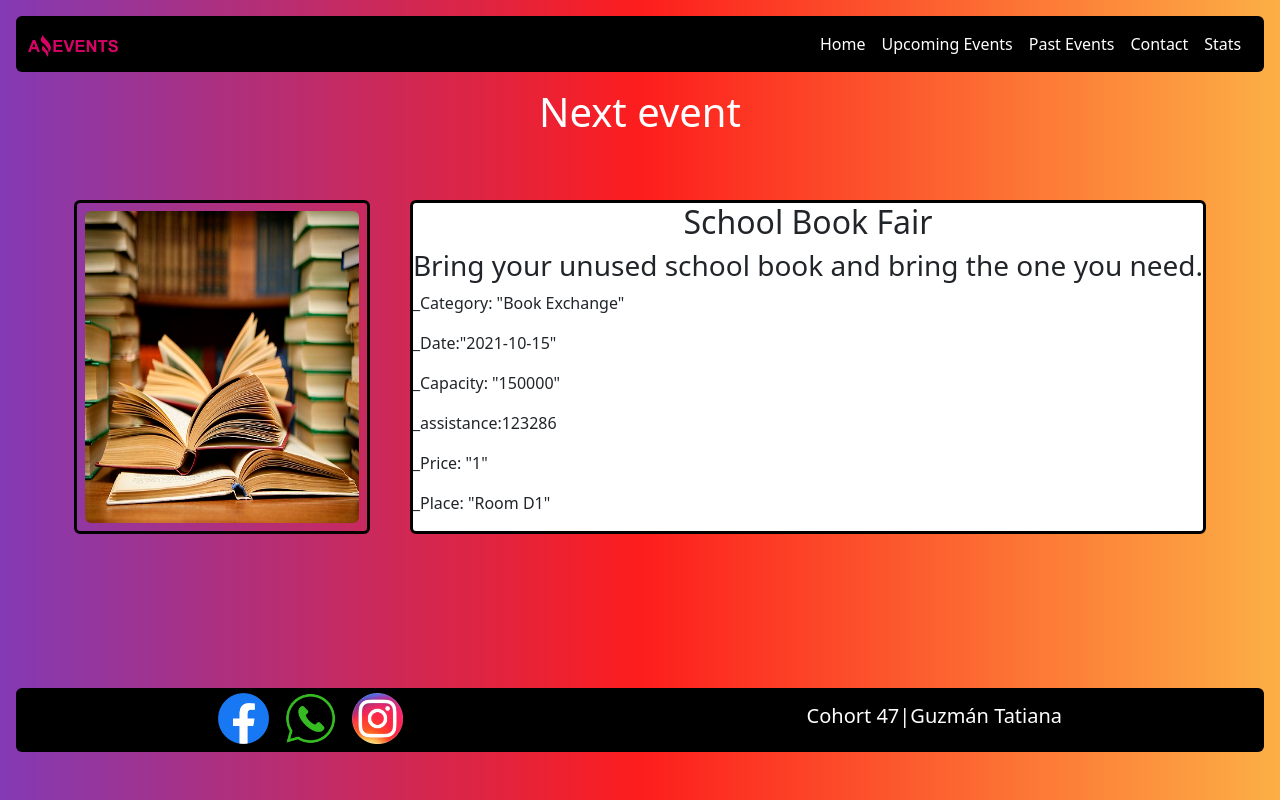
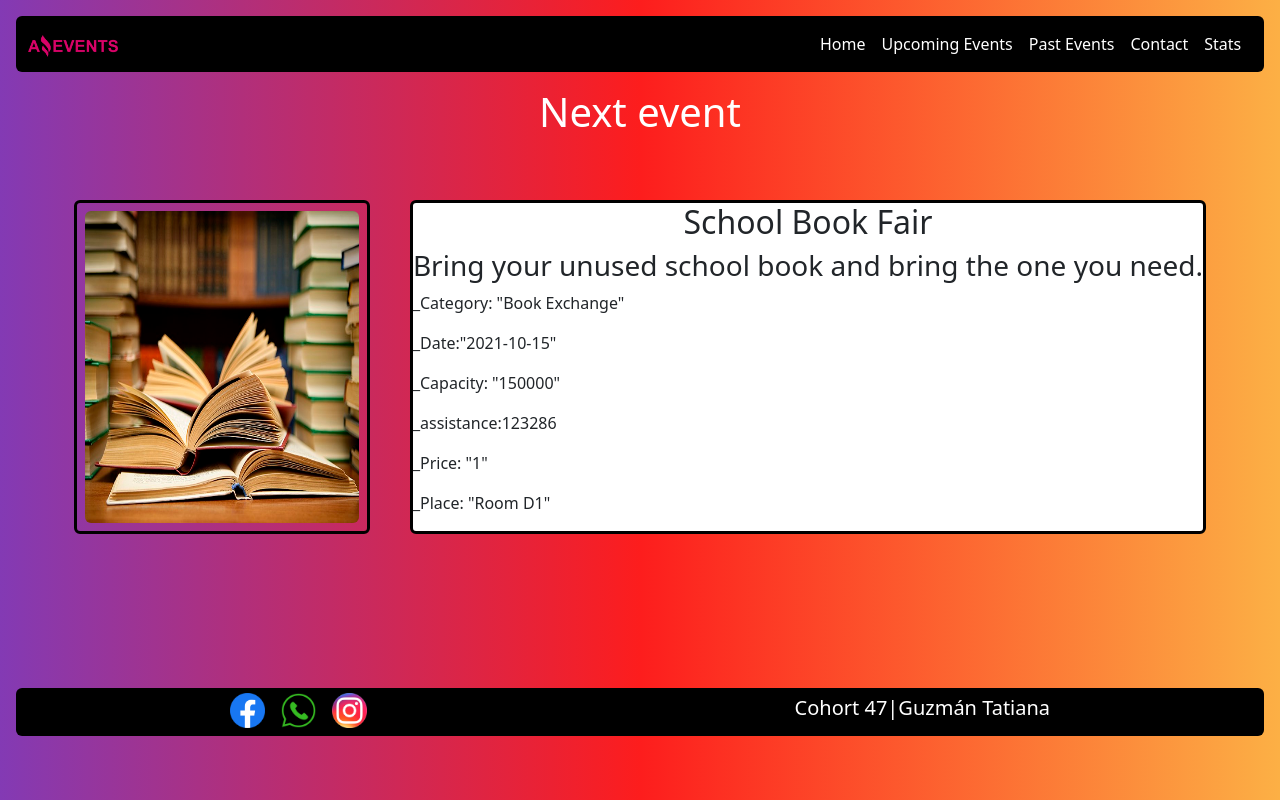
Before and after one commit to Tatiguzman3036/task1_guzman_tatiana, a plain HTML site: page Assets/cards/books.html in a window 1280 px wide. Drawn offline with nearby package versions, Linux system fonts and the light colour scheme.

Commit message:
tercer cambio

```diff
--- a/Assets/cards/books.html
+++ b/Assets/cards/books.html
@@ -70,7 +70,7 @@
         <a target="_blank"  href="https://www.instagram.com/">
           <img class="h-30 pt-1" src="../images/ig_logo.png" alt="Lode de ig">
         </a></div>
-        <h5 class="pt-3 text-white">Cohort 47|Guzmán Tatiana</h5>
+        <h5 class="pt-2 text-white">Cohort 47|Guzmán Tatiana</h5>
       </footer>
 
 
--- a/Assets/style/style.css
+++ b/Assets/style/style.css
@@ -70,13 +70,13 @@ main {
     background-color: rgba(226, 82, 57, 0.356) !important;
 }
 footer {
-    height: 8vh !important;
+    height: 6vh !important;
     background-color: black !important;
     margin: 1rem !important;
     margin-bottom: 0 !important;
 }
 .h-30 {
-    height: 7vh !important;
+    height: 5vh !important;
 }
 .fondo-upcoming {
     height: 30vh !important;
```
Also changed, not shown: Assets/style/contact.html (+1 -1 lines), Assets/style/pastevents.html (+1 -1 lines), Assets/style/stats.html (+1 -1 lines), Assets/style/upcomingevents.html (+1 -1 lines), index.html (+1 -1 lines).
